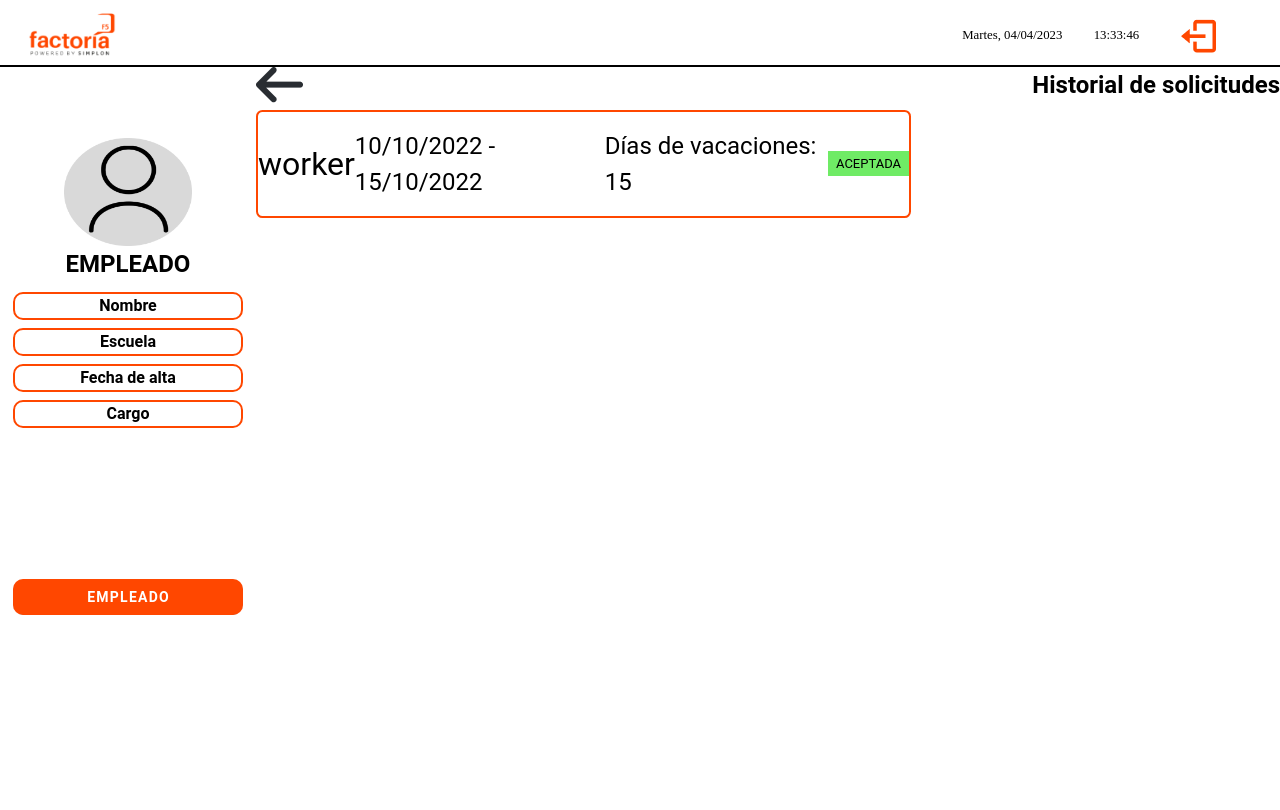
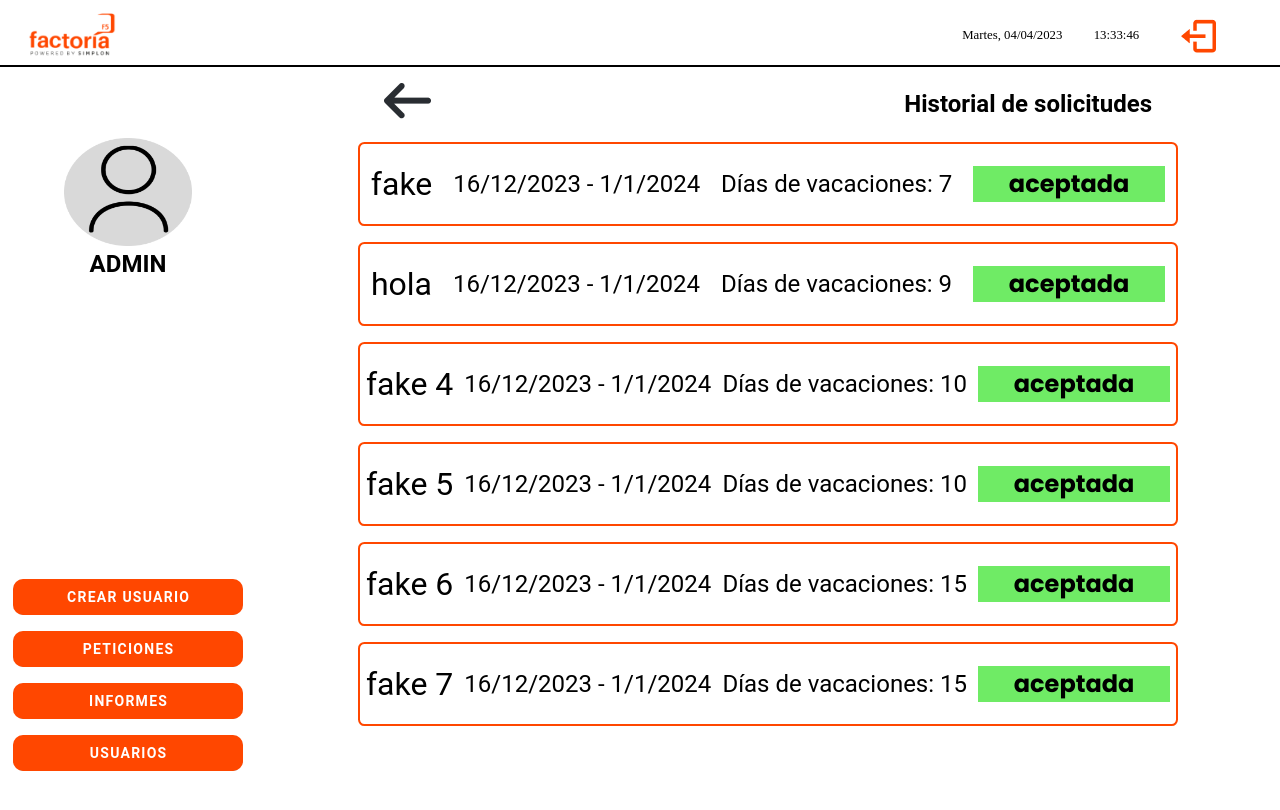
Before and after one commit to RaulMartinezF5/proyecto-vacaciones, a Vue app in the folder src/main/frontend/: page /session/responsable/requestlist in a window 1280 px wide. Shown: the top 810 px of the page. Built offline with nearby package versions, Linux system fonts and the light colour scheme.

Commit message:
RequestlistView and RequestListComponent finished [Data is faked in RequestListView with FakeList array]

```diff
--- a/src/main/frontend/src/components/Aceptada.vue
+++ /dev/null
@@ -1,26 +0,0 @@
-<script setup></script>
-
-<template>
-    <div class="aceptada">
-        <p>ACEPTADA</p>
-    </div>
-</template>
-
-<style lang="scss" scoped>
-@use "../assets/scss/variables.scss" as c;
-
-.aceptada {
-    width: 7vw;
-    height: 2vw;
-    background-color: map-get($map: c.$colors, $key: "Green");
-    display: flex;
-    justify-content: center;
-    align-items: center;
-    p {
-        color: black;
-        font-size: small;
-        text-align: center;
-        display: flex;
-    }
-}
-</style>
--- a/src/main/frontend/src/components/AsideBarComponent.vue
+++ b/src/main/frontend/src/components/AsideBarComponent.vue
@@ -11,7 +11,7 @@ const props = defineProps(
     }
 )
 
-const test = ref('ROLE_USER')
+const test = ref('ROLE_ADMIN')
 
 const showRole = computed(() => {
     if (test.value == 'ROLE_USER') return 'EMPLEADO'
--- a/src/main/frontend/src/components/RequestListComponent.vue
+++ b/src/main/frontend/src/components/RequestListComponent.vue
@@ -1,36 +1,23 @@
 <script setup>
-import Aceptada from './Aceptada.vue';
+import StateIndicator from './StateIndicator.vue';
 
 const props = defineProps(
     {
-        workerName: {
-            type: String,
-            default: "worker",
+        request: {
+            type: Object,
         },
-        date: {
-            type: Date,
-            default: '10/10/2022 - 15/10/2022',
-        },
-        days: {
-            type: Number,
-            default: 15,
-        }
-
     }
 )
 
 </script>
 
 <template>
-
     <div class="request-wrapper">
-            <p class="workerName">{{ workerName }}</p>
-            <p class="date">{{ date }}</p>
-            <p class="days">Días de vacaciones: {{ days }} </p>
-            <Aceptada />
-
+                <p class="workerName">{{ request.workerName }}</p>
+                <p class="date">{{ request.date }}</p>
+                <p class="days">Días de vacaciones: {{ request.days }} </p>
+                <StateIndicator :state="'aceptada'" />
     </div>
-
 </template>
 
 <style lang="scss" scoped>
@@ -41,10 +28,14 @@ const props = defineProps(
     border: solid 2px;
     border-color: map-get($map: c.$colors, $key: "Orange");
     border-radius: 0.5vw;
-    width: 80%;
+    width: 100%;
     display: flex;
     justify-content: space-around;
     align-items: center;
+    margin-block: 2vh;
+}
+
+
 
 p {
     margin-block: 2vh;
@@ -53,7 +44,4 @@ const props = defineProps(
 
 .workerName {
     font-size: 4vh;
-    }
-
-}
-</style>
+}</style>
--- /dev/null
+++ b/src/main/frontend/src/components/StateIndicator.vue
@@ -0,0 +1,49 @@
+<script setup>
+import { computed } from 'vue';
+
+const props = defineProps(
+    {
+        state: {
+            type : String,
+            default: "Pendiente",
+        },
+    }
+)
+const typeStatePicker = computed(() => {
+    const options = {
+        'rechazada': 'rechazada',
+        'aceptada': 'aceptada',
+    }
+
+    return options[props.state]
+})
+
+</script>
+
+<template>
+    <div class="state">
+        <p :class="['state', typeStatePicker]">{{ state }}</p>
+    </div>
+</template>
+
+<style lang="scss" scoped>
+@use "../assets/scss/variables.scss" as c;
+
+.state {
+    background-color: map-get($map: c.$colors, $key: "Yellow");
+    width: 15vw;
+    p {
+        color: black;
+        font-size: 3vh;
+        font-family: 'Poppins', sans-serif;
+        font-weight: bold;
+        text-align: center;
+    }
+}
+.rechazada{
+    background-color: map-get($map: c.$colors, $key: "Red");
+}
+.aceptada{
+    background-color: map-get($map: c.$colors, $key: "Green");
+}
+</style>
--- a/src/main/frontend/src/views/HeadOfSchool/RequestListView.vue
+++ b/src/main/frontend/src/views/HeadOfSchool/RequestListView.vue
@@ -1,37 +1,85 @@
 <script setup>
-import { RouterLink, RouterView } from 'vue-router';
 import iconArrowLeft from '@/assets/img/iconArrowLeft.png';
 import RequestListComponent from '../../components/RequestListComponent.vue';
+import { reactive } from 'vue';
+
+
+const FakeList = reactive([
+    {
+        workerName: "fake",
+        date: '16/12/2023 - 1/1/2024',
+        days: 7
+    },
+    {
+        workerName: "hola",
+        date: '16/12/2023 - 1/1/2024',
+        days: 9
+    },
+    {
+        workerName: "fake 4",
+        date: '16/12/2023 - 1/1/2024',
+        days: 10
+    },
+    {
+        workerName: "fake 5",
+        date: '16/12/2023 - 1/1/2024',
+        days: 10
+    },
+    {
+        workerName: "fake 6",
+        date: '16/12/2023 - 1/1/2024',
+        days: 15
+    },
+    {
+        workerName: "fake 7",
+        date: '16/12/2023 - 1/1/2024',
+        days: 15
+    },
+]);
+
 </script>
 
 <template>
     <div class="sectionContainer">
-<nav>
-    <button class="button-arrow"><img :src="iconArrowLeft" alt="Flecha botón para retoceder" class="arrow"></button>
-    <h2>Historial de solicitudes</h2>
-</nav>
-<div class="componentList">
-<RequestListComponent></RequestListComponent>
-</div>
-</div>
+        <nav>
+            <button class="button-arrow"><img :src="iconArrowLeft" alt="Flecha botón para retoceder" class="arrow"></button>
+            <h2>Historial de solicitudes</h2>
+        </nav>
+        <div class="componentList">
+            <ul>
+                <li v-for="(row, index) of FakeList" :key="index">
+                    <RequestListComponent :request="row"/>
+                </li>
+            </ul>
+        </div>
+    </div>
 </template>
 
 <style scoped lang="scss">
 .sectionContainer {
+    margin-top: 2vh;
     display: flex;
-    width: 100%;
     flex-direction: column;
+    align-items: center;
+    .componentList {
+        width: 80%;
+        display: flex;
+        flex-direction: column;
+    }
+}
 
-nav{
-    width: 100%;
+nav {
+    width: 75%;
     display: flex;
     justify-content: space-between;
+    text-align: center;
+    h2{
+        align-self: center;
+    }
+}
+li {
+    list-style: none;
 
-}
-.componentList{
-    display: flex;
-    width: 80%;
-}
 }
 
 </style>
```
Lines whose indentation alone changed are shown as unchanged.
